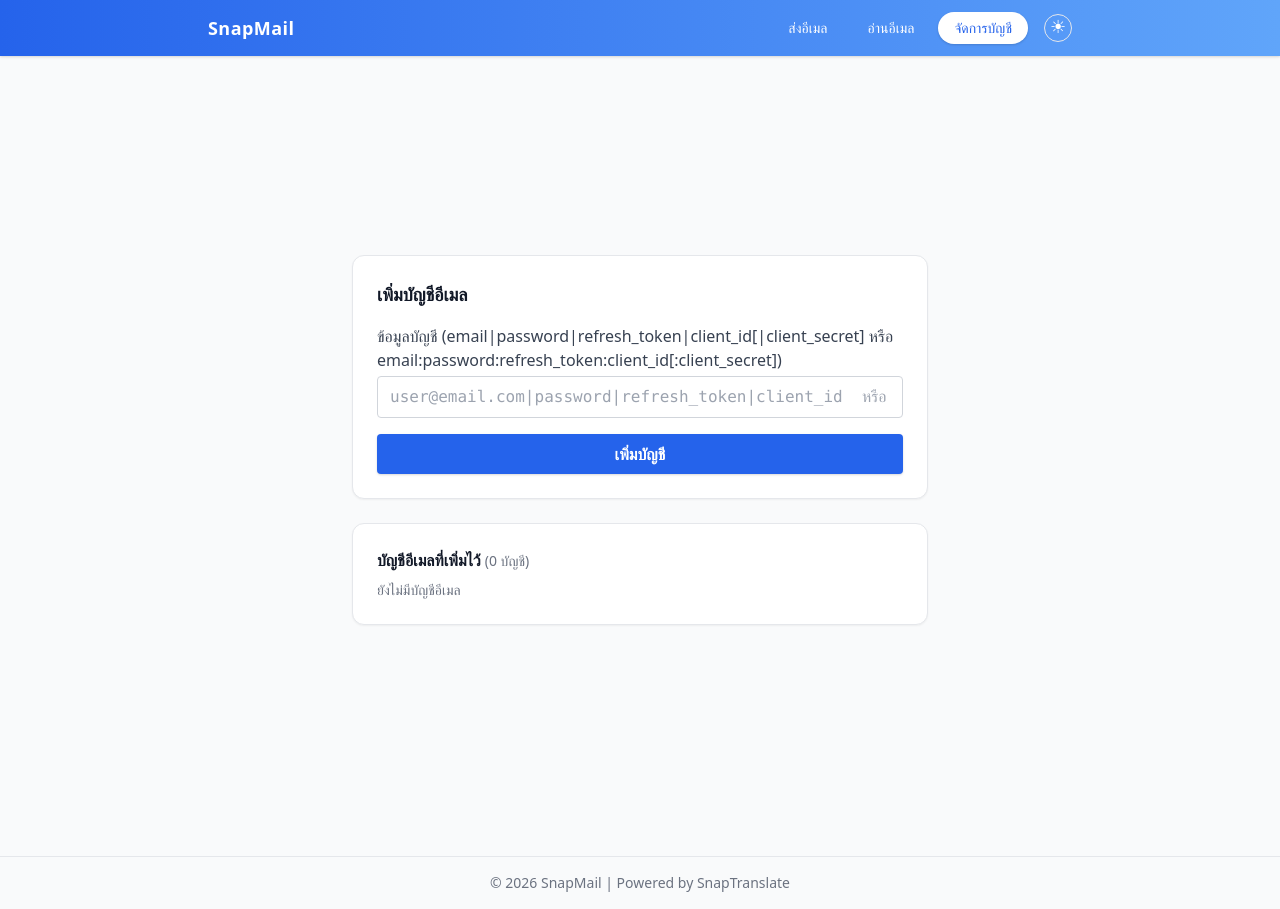
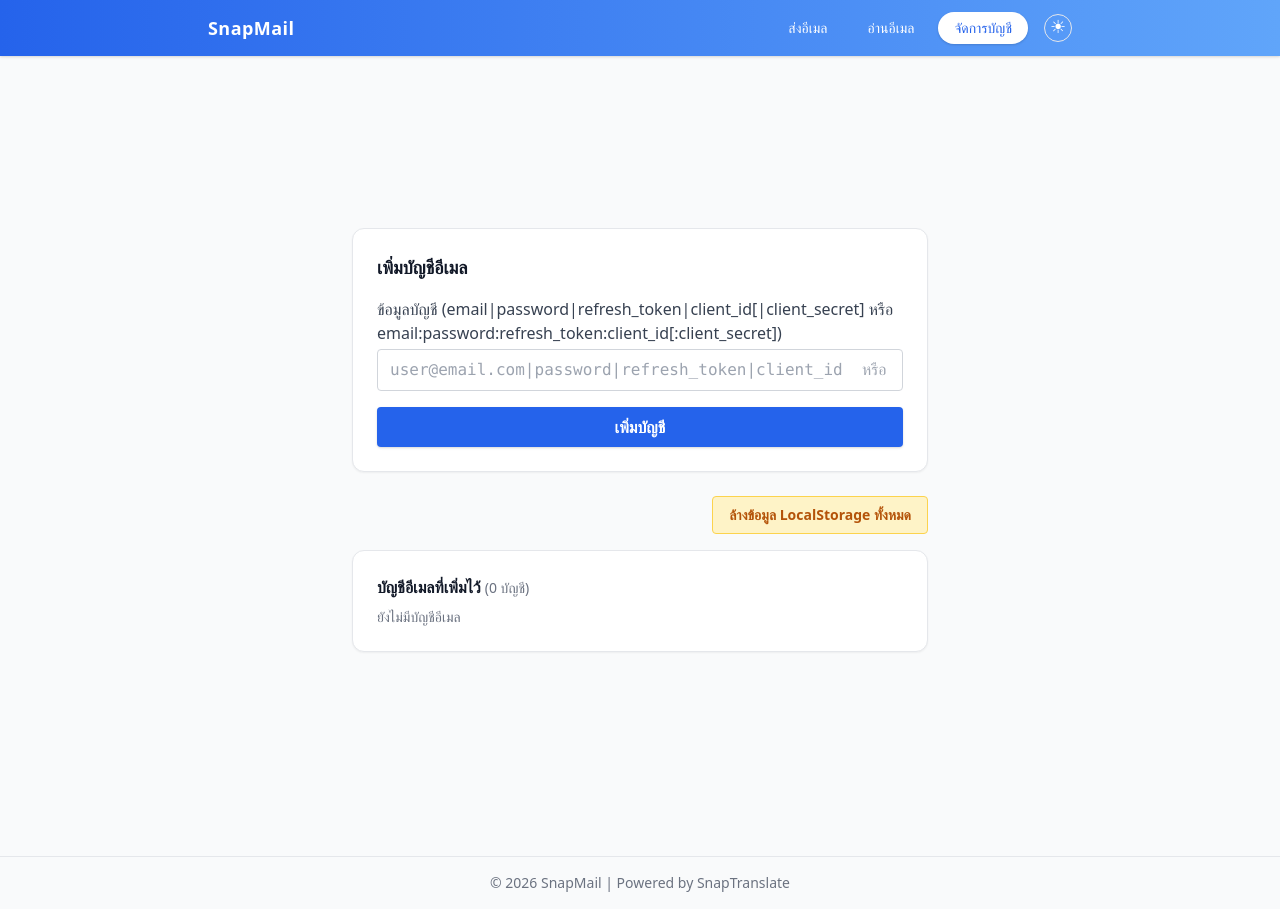
Before and after one commit to pawit5001/smtp_service, a React (Create React App) app in the folder frontend/: page /manage-accounts in a window 1280 px wide. Built offline with nearby package versions, Linux system fonts and the light colour scheme.

Commit message:
feat(frontend): add clear localStorage button to ManageAccounts page

```diff
--- a/frontend/src/pages/ManageAccounts.tsx
+++ b/frontend/src/pages/ManageAccounts.tsx
@@ -24,10 +24,28 @@ const ManageAccounts: React.FC = () => {
     saveAccounts(newAccounts);
   }
 
+  function handleClearLocalStorage() {
+    if (window.confirm('คุณแน่ใจหรือไม่ว่าต้องการล้างข้อมูลทั้งหมดใน localStorage? (รวมถึงบัญชีที่เลือก, ฟอร์ม, ฯลฯ)')) {
+      localStorage.removeItem('messageform_selected_account_idx');
+      localStorage.removeItem('readmail_selected_account_idx');
+      localStorage.removeItem('message_form_cache');
+      // ถ้าต้องการลบบัญชีที่บันทึกไว้ด้วย (reset ทั้งหมด):
+      localStorage.removeItem('accounts');
+      window.location.reload();
+    }
+  }
   return (
     <div className="min-h-screen w-full flex items-center justify-center bg-gray-50 dark:bg-gray-900">
       <div className="w-full max-w-4xl px-4 py-6">
         <AddEmailAccount onAdd={handleAddAccount} accounts={accounts} />
+        <div className="mb-4 flex justify-end max-w-xl mx-auto">
+          <button
+            onClick={handleClearLocalStorage}
+            className="px-4 py-2 bg-yellow-100 dark:bg-yellow-800 text-yellow-700 dark:text-yellow-200 rounded border border-yellow-300 dark:border-yellow-700 text-sm font-semibold hover:bg-yellow-200 dark:hover:bg-yellow-700 transition-colors"
+          >
+            ล้างข้อมูล LocalStorage ทั้งหมด
+          </button>
+        </div>
         <div className="mb-8 bg-white dark:bg-gray-800 border border-gray-200 dark:border-gray-700 rounded-xl shadow-sm p-6 max-w-xl mx-auto">
           <h3 className="font-bold mb-2 text-gray-900 dark:text-gray-100">บัญชีอีเมลที่เพิ่มไว้ <span className="font-normal text-sm text-gray-500 dark:text-gray-300">({accounts.length} บัญชี)</span></h3>
           {accounts.length === 0 ? (
```
